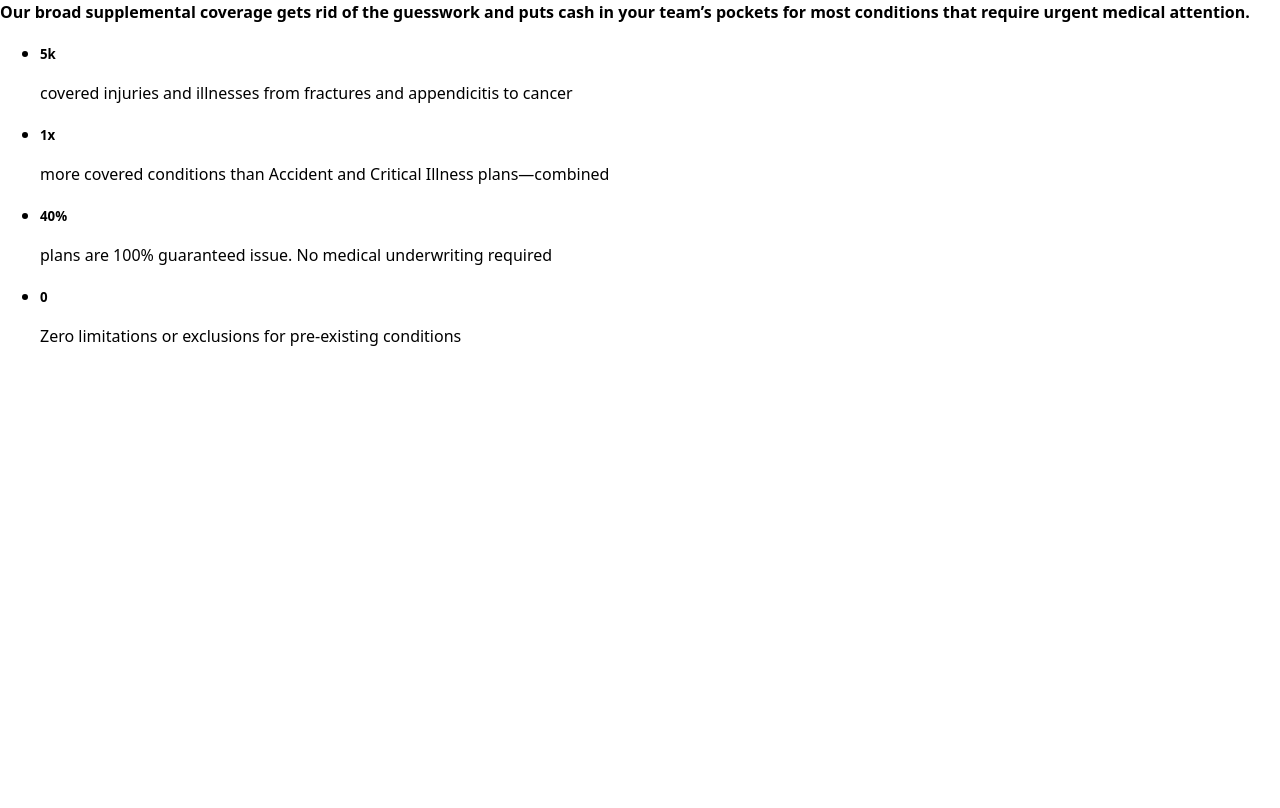
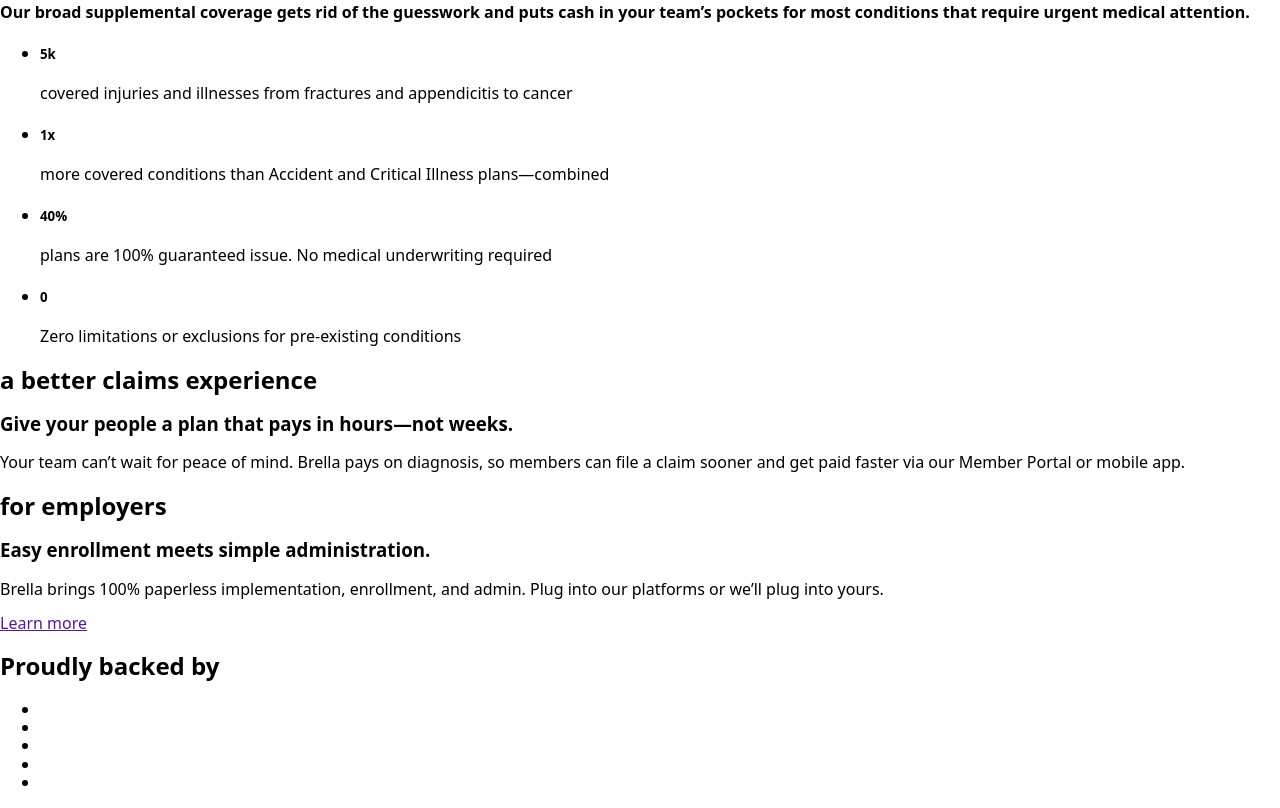
Before and after one commit to Markizdickabraz/portfolio_brella, a plain HTML site: page index.html in a window 1280 px wide. Shown: the part 1328-2136 px from the top of the page. Before the commit the page ends 1690 px from the top, so only its background shows below. Drawn offline with nearby package versions, Linux system fonts and the light colour scheme.

Commit message:
додає секціі(payback, emploers, clients)

```diff
--- a/index.html
+++ b/index.html
@@ -15,6 +15,10 @@
         integrity="sha512-Y0MM+V6ymRKN2zStTqzQ227DWhhp4Mzdo6gnlRnuaNCbc+YN/ZH0sBCLTM4M0oSy9c9VKiCvd4Jk44aCLrNS5Q=="
         crossorigin="anonymous" referrerpolicy="no-referrer" />
     <link rel="stylesheet" href="">
+
+</head>
+
+<body>
     <header class="header">
         <div class="container">
             <a href="./index.html"></a>
@@ -164,27 +168,41 @@
                         </p>
                     </li>
                 </ul>
-                <!-- <div class="soverage-percentage__position">
-                    <h5 class="subject">
-                        <p class="sovarage__text"></p>
-                    </h5>
-                    <h5 class="subject">
-                        <p class="sovarage__text"></p>
-                    </h5>
-                    <h5 class="subject">
-                        <p class="sovarage__text"></p>
-                    </h5>
-                    <h5 class="subject">
-                        <p class="sovarage__text"></p>
-                    </h5>
-                </div> -->
+
             </div>
         </section>
+        <section class="payback">
+            <div class="container">
+                <div class="payback__position">
+                    <div class="payback-text__position">
+                        <h2 class="payback__caption">a better claims experience</h2>
+                        <h3 class="payback__title">Give your people a plan that pays in hours—not weeks.</h3>
+                        <p class="payback__text">Your team can’t wait for peace of mind. Brella pays on diagnosis, so
+                            members can file a claim sooner and get paid faster
+                            via our Member Portal or mobile app.</p>
+                        <a href="" class="payback__link"></a>
+                    </div>
+                </div>
+            </div>
+        </section>
+        <section class="employers">
+            <h2 class="employers__caption">for employers</h2>
+            <h3 class="employers__title">Easy enrollment meets simple administration.</h3>
+            <p class="emploers__text">Brella brings 100% paperless implementation, enrollment, and admin. Plug into our
+                platforms or we’ll plug into yours.</p>
+            <a href="" class="emploers__link">Learn more</a>
+        </section>
+        <section class="clients">
+            <h2 class="clients__caption">Proudly backed by</h2>
+            <ul class="clients__list">
+                <li class="clients__item"></li>
+                <li class="clients__item"></li>
+                <li class="clients__item"></li>
+                <li class="clients__item"></li>
+                <li class="clients__item"></li>
+            </ul>
+        </section>
     </main>
-</head>
-
-<body>
-
 </body>
 
 </html>
```
